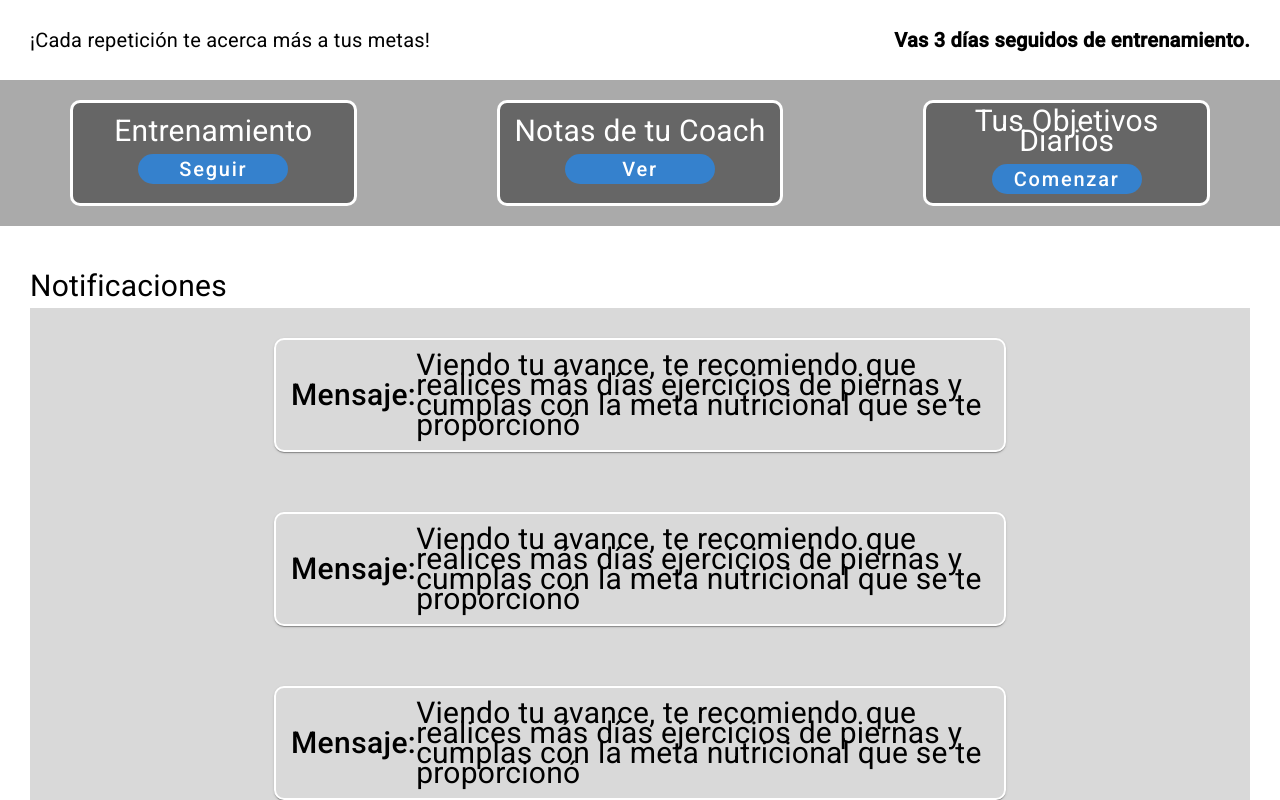
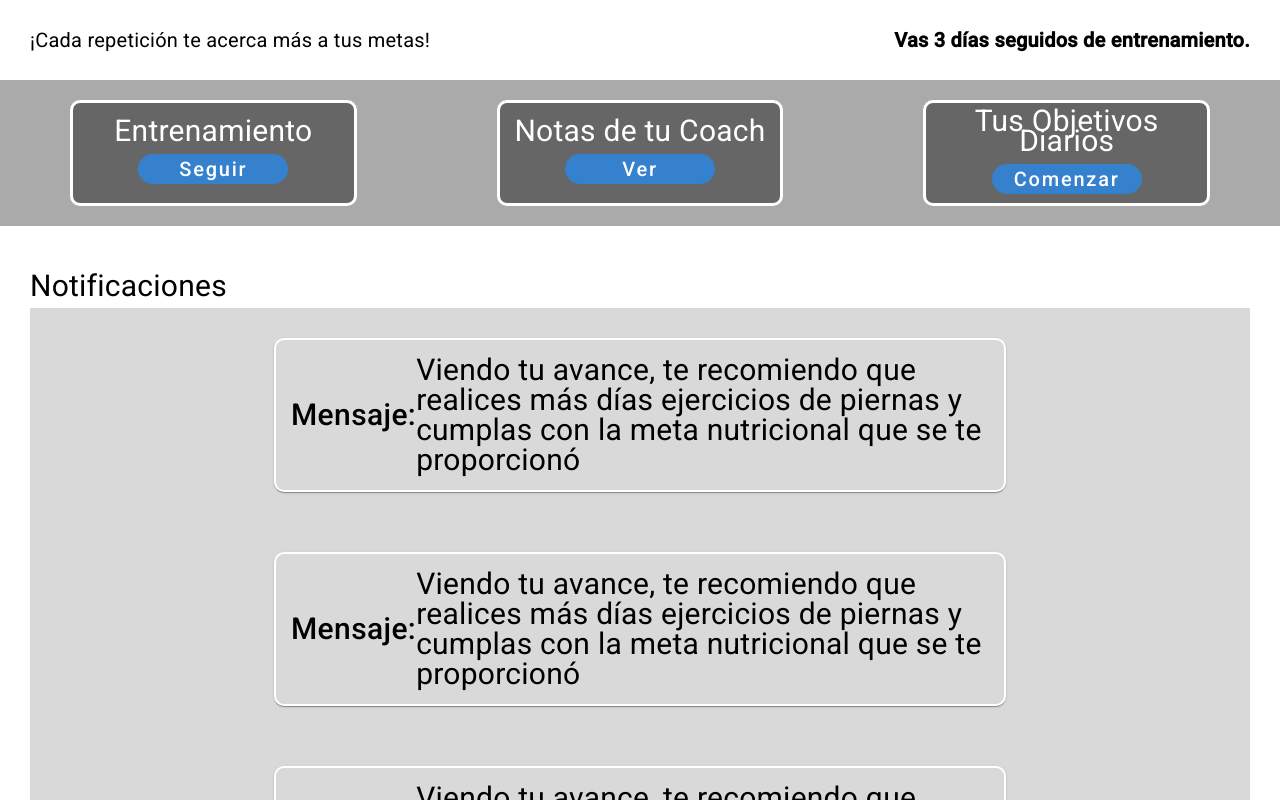
Before and after one commit to Final-Project-OpenSource/FitHub-Web-Application, an Angular app: page /home in a window 1280 px wide. Shown: the top 800 px of the page. Built offline with nearby package versions, Linux system fonts and the light colour scheme.

Commit message:
feat: feature-inicio
Correction style in Notifications

```diff
--- a/src/app/public/components/inicio/inicio.component.css
+++ b/src/app/public/components/inicio/inicio.component.css
@@ -90,3 +90,6 @@ mat-card-content {
 .mat-mdc-card-content:last-child {
   padding-bottom: 0;
 }
+.example-card p {
+  line-height: 1
+}
```
